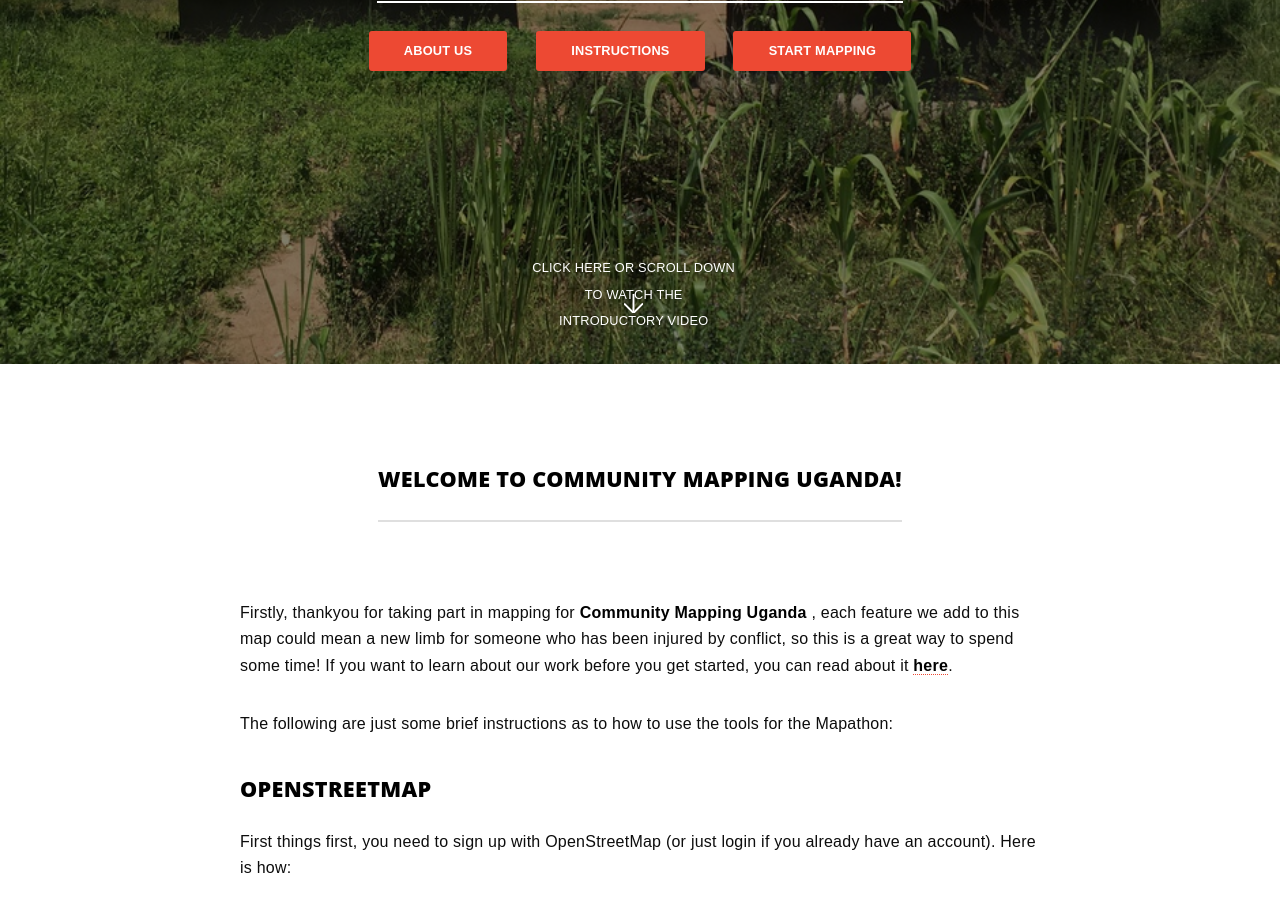
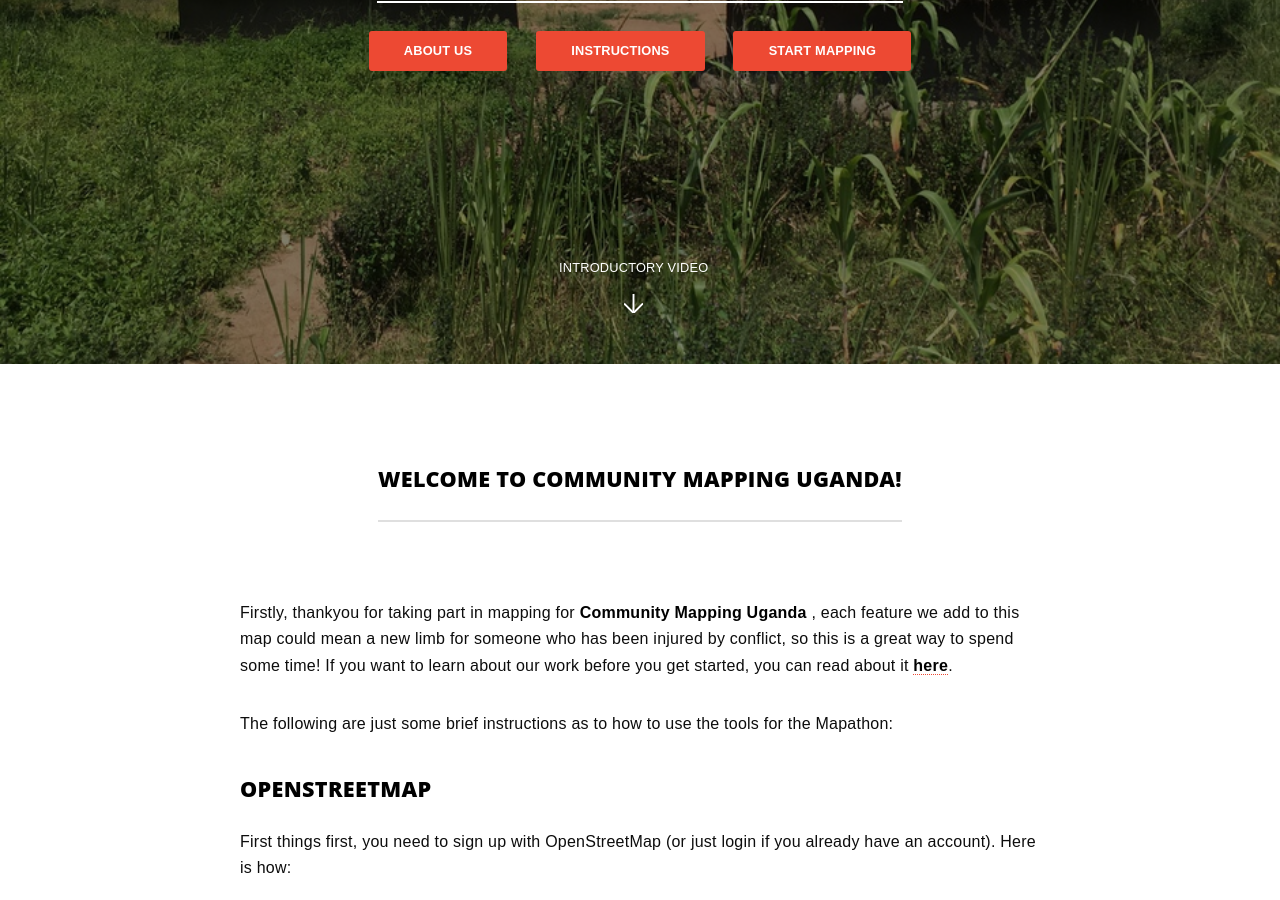
Before and after one commit to jonnyhuck/huckathon.org, a Jekyll site: the page built from index.md, in a window 1280 px wide and 900 px high, scrolled down 536 px. Built offline with Jekyll 4.4.1, drawn with Linux system fonts in a browser that asks for light colours.

Commit message:
fixed scrolly link

```diff
--- a/_layouts/landing.html
+++ b/_layouts/landing.html
@@ -28,7 +28,7 @@
 					<li><a href='./map.php' class='button special'>Start Mapping</a></li>
 				</ul>
 			</div>
-			<a href="#info" class="more scrolly">Click here or scroll down to watch the introductory video</a>
+			<a href="#info" class="more scrolly">Introductory Video</a>
 		</section>
 
 	<!-- Content -->
```
